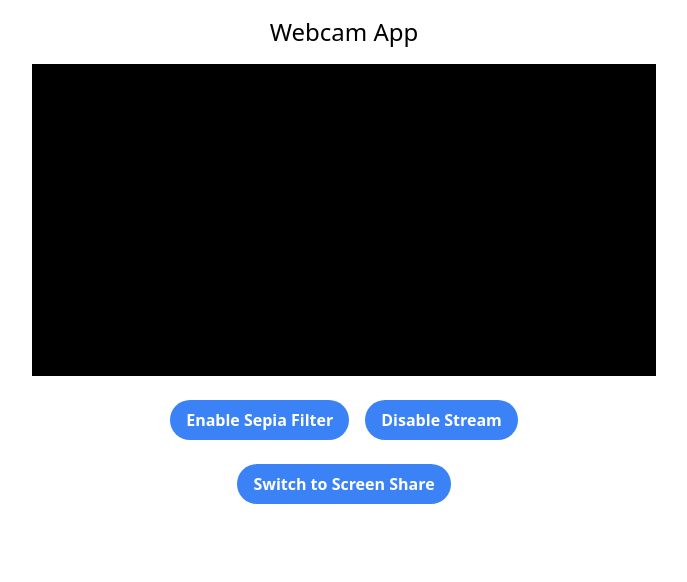
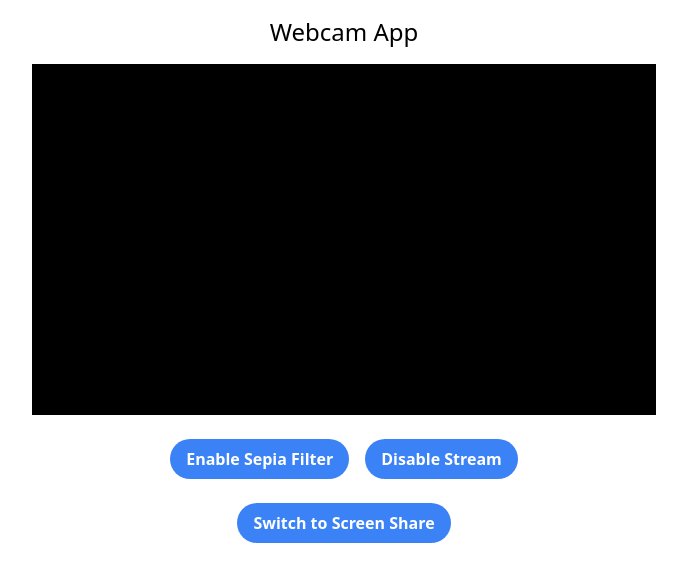
Before and after one commit to Doussy/webcam-app, a Next.js app: page / in a window 1280 px wide. Shown: the top 582 px of the page, without its empty margins (296-983 px from the left). Built offline with nearby package versions, Linux system fonts and the light colour scheme; no server answers.

Commit message:
Some general cleanup firefox optimation

```diff
--- /dev/null
+++ b/components/Button.tsx
@@ -0,0 +1,19 @@
+import React from "react";
+
+type ComponentProps = {
+  children: React.ReactNode;
+  onClick: () => void;
+};
+
+const Button: React.FC<ComponentProps> = ({ children, onClick }) => {
+  return (
+    <button
+      className="bg-blue-500 hover:bg-blue-700 text-white font-bold py-2 px-4 rounded-full"
+      onClick={() => onClick()}
+    >
+      {children}
+    </button>
+  );
+};
+
+export default Button;
--- a/components/Webcam.tsx
+++ b/components/Webcam.tsx
@@ -1,4 +1,5 @@
 import React, { useEffect, useRef, useState } from "react";
+import classNames from "../utils/classNames";
 
 type ComponentProps = {
   streamEnabled: boolean;
@@ -25,6 +26,8 @@ const Webcam: React.FC<ComponentProps> = ({
 
   const disableStream = () => {
     mediaStream && mediaStream.getTracks().forEach((track) => track.stop());
+    let video = videoRef.current;
+    video.srcObject = null;
   };
 
   const setWebcam = () => {
@@ -45,7 +48,7 @@ const Webcam: React.FC<ComponentProps> = ({
   const setScreenShare = () => {
     disableStream();
     navigator.mediaDevices
-      .getDisplayMedia({ video: { width: 1280, height: 720 } })
+      .getDisplayMedia({ video: true })
       .then((stream) => {
         setMediaStream(stream);
         let video = videoRef.current;
@@ -60,9 +63,11 @@ const Webcam: React.FC<ComponentProps> = ({
   return (
     <>
       <video
-        className={`mx-auto w-full md:w-2/3 lg:w-1/2 -scale-x-100 bg-black ${
-          sepiaFilter ? "sepia" : ""
-        }`}
+        className={classNames(
+          "mx-auto w-full md:w-2/3 lg:w-1/2 bg-black aspect-video",
+          sepiaFilter ? "sepia" : "",
+          inputType === "webcam" ? "-scale-x-100" : ""
+        )}
         ref={videoRef}
       />
     </>
--- a/pages/index.tsx
+++ b/pages/index.tsx
@@ -1,4 +1,5 @@
 import React, { useState } from "react";
+import Button from "../components/Button";
 import Layout from "../components/Layout";
 import Webcam from "../components/Webcam";
 
@@ -18,22 +19,17 @@ const IndexPage = () => {
           sepiaFilter={sepiaFilter}
           inputType={inputType}
         />
+
         <div className="flex justify-center my-6 gap-4">
-          <button
-            className="bg-blue-500 hover:bg-blue-700 text-white font-bold py-2 px-4 rounded-full"
-            onClick={() => setSepiaFilter(!sepiaFilter)}
-          >
+          <Button onClick={() => setSepiaFilter(!sepiaFilter)}>
             {sepiaFilter ? "Disable" : "Enable"} Sepia Filter
-          </button>
-          <button
-            className="bg-blue-500 hover:bg-blue-700 text-white font-bold py-2 px-4 rounded-full"
-            onClick={() => setStreamEnabled(!streamEnabled)}
-          >
+          </Button>
+          <Button onClick={() => setStreamEnabled(!streamEnabled)}>
             {streamEnabled ? "Disable" : "Enable"} Stream
-          </button>
+          </Button>
         </div>
-        <button
-            className="bg-blue-500 hover:bg-blue-700 text-white font-bold py-2 px-4 rounded-full"
+
+        <Button
           onClick={() =>
             setInputType(inputType === "webcam" ? "screen_share" : "webcam")
           }
@@ -41,7 +37,7 @@ const IndexPage = () => {
           {inputType === "webcam"
             ? "Switch to Screen Share"
             : "Switch to Webcam"}
-          </button>
+        </Button>
       </div>
     </Layout>
   );
--- /dev/null
+++ b/utils/classNames.ts
@@ -0,0 +1,25 @@
+const hasOwn = {}.hasOwnProperty;
+
+export default function classNames(...args: Argument[]): string {
+  const classes: string[] = [];
+
+  args.forEach((arg) => {
+    if (typeof arg === "string") {
+      classes.push(arg);
+    } else if (Array.isArray(arg) && arg.length) {
+      const inner = classNames(...arg);
+
+      if (inner) classes.push(inner);
+    } else if (typeof arg === "object") {
+      Object.keys(arg).forEach((key) => {
+        if (hasOwn.call(arg, key) && arg[key]) {
+          classes.push(key);
+        }
+      });
+    }
+  });
+
+  return classes.join(" ");
+}
+
+type Argument = { [key: string]: boolean } | string;
```
Lines whose indentation alone changed are shown as unchanged.
